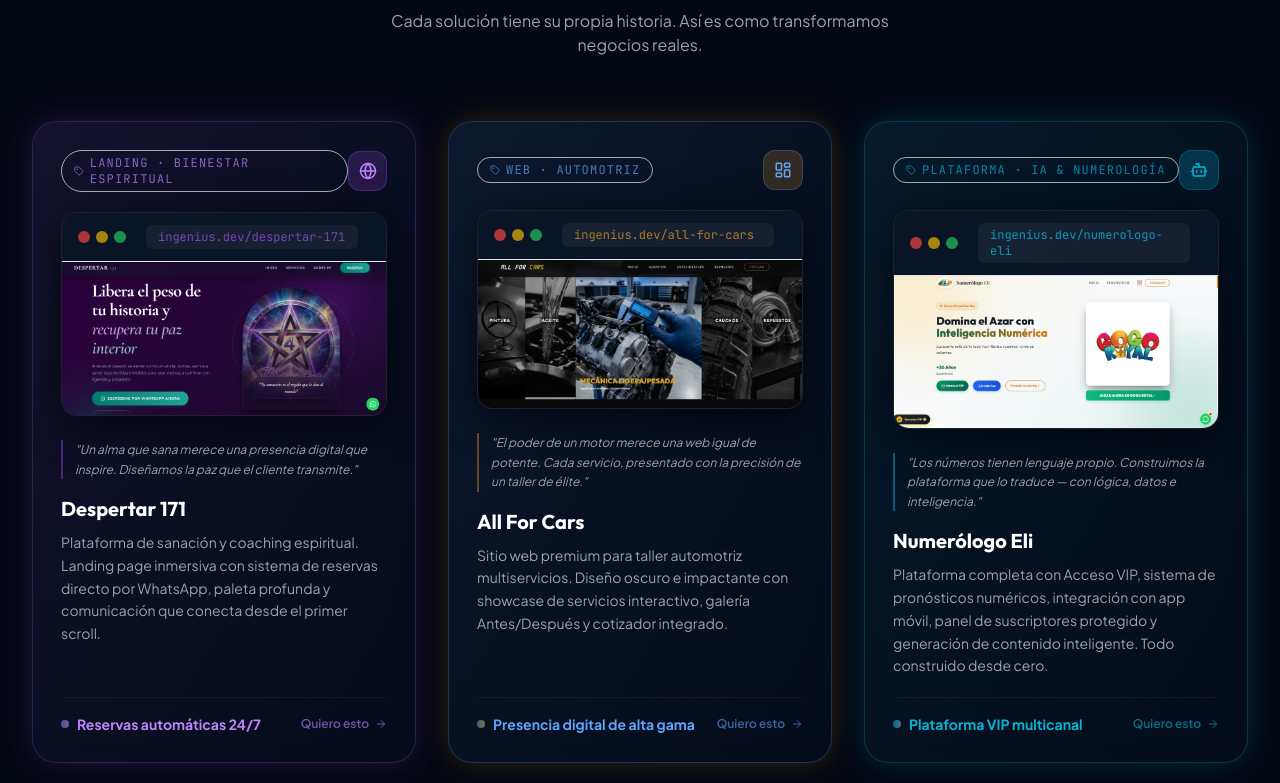
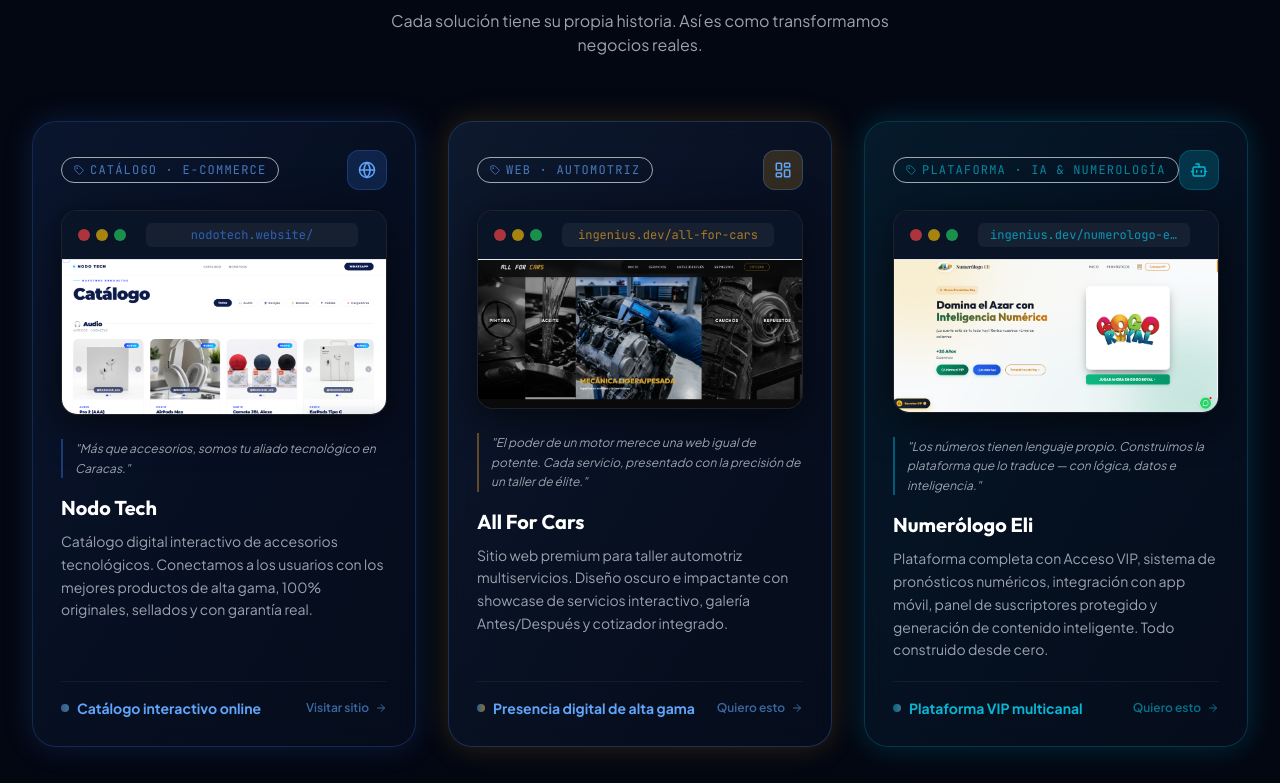
Before and after one commit to Saul1301/ingenius-sa, a React (Vite) app: page / in a window 1280 px wide. Shown: the part 5597-6380 px from the top of the page. Built offline with nearby package versions, Linux system fonts and the light colour scheme.

Commit message:
feat: replace Despertar 171 with Nodo Tech project card and dynamic external linking

```diff
--- a/src/components/PortfolioShowcase.jsx
+++ b/src/components/PortfolioShowcase.jsx
@@ -10,25 +10,26 @@ import Tilt from 'react-parallax-tilt';
 // ─────────────────────────────────────────────────────────────────────────────
 const projects = [
   {
-    id: 'despertar-171',
-    tag: 'Landing · Bienestar Espiritual',
-    title: 'Despertar 171',
-    soul: 'Un alma que sana merece una presencia digital que inspire. Diseñamos la paz que el cliente transmite.',
-    description: 'Plataforma de sanación y coaching espiritual. Landing page inmersiva con sistema de reservas directo por WhatsApp, paleta profunda y comunicación que conecta desde el primer scroll.',
-    result: 'Reservas automáticas 24/7',
-    resultColor: 'text-purple-400',
+    id: 'nodotech',
+    tag: 'Catálogo · E-commerce',
+    title: 'Nodo Tech',
+    soul: 'Más que accesorios, somos tu aliado tecnológico en Caracas.',
+    description: 'Catálogo digital interactivo de accesorios tecnológicos. Conectamos a los usuarios con los mejores productos de alta gama, 100% originales, sellados y con garantía real.',
+    result: 'Catálogo interactivo online',
+    resultColor: 'text-blue-400',
     icon: Globe,
-    iconColor: 'text-purple-400',
-    border: 'border-purple-500/25',
-    glow: 'rgba(168,85,247,0.18)',
-    glowHover: 'rgba(168,85,247,0.45)',
-    gradient: 'from-purple-500/15 via-purple-500/5 to-transparent',
-    dotGradient: 'from-purple-400 to-violet-300',
-    barColor: '#a855f7',
-    image: '/1.png',
-    imageAlt: 'Despertar 171 — Plataforma de Bienestar',
-    cards: ['bg-purple-500/20', 'bg-purple-500/10', 'bg-violet-500/10'],
+    iconColor: 'text-blue-400',
+    border: 'border-blue-500/25',
+    glow: 'rgba(59,130,246,0.18)',
+    glowHover: 'rgba(59,130,246,0.45)',
+    gradient: 'from-blue-500/15 via-blue-500/5 to-transparent',
+    dotGradient: 'from-blue-400 to-sky-300',
+    barColor: '#3b82f6',
+    image: '/nodotech.png',
+    imageAlt: 'Nodo Tech — Catálogo de Accesorios de Tecnología',
+    cards: ['bg-blue-500/20', 'bg-blue-500/10', 'bg-sky-500/10'],
     lines: [],
+    url: 'https://nodotech.website/',
   },
   {
     id: 'all-for-cars',
@@ -118,9 +119,9 @@ function BrowserMockup({ project }) {
           <div className="w-3 h-3 rounded-full bg-yellow-500/70" />
           <div className="w-3 h-3 rounded-full bg-green-500/70" />
         </div>
-        <div className="flex-1 mx-3 px-3 py-1 rounded-md text-xs font-mono"
+        <div className="flex-1 mx-3 px-3 py-1 rounded-md text-xs font-mono text-center truncate"
           style={{ background: 'rgba(255,255,255,0.05)', color: project.barColor + 'AA' }}>
-          ingenius.dev/{project.id}
+          {project.url ? project.url.replace('https://', '') : `ingenius.dev/${project.id}`}
         </div>
       </div>
       {/* Content: real image or simulated */}
@@ -220,6 +221,17 @@ function ProjectCard({ project, index }) {
             <div className={`w-2 h-2 rounded-full bg-gradient-to-r ${project.dotGradient} animate-pulse`} />
             {project.result}
           </div>
+          {project.url ? (
+            <motion.a
+              whileHover={{ x: 4 }}
+              href={project.url}
+              target="_blank"
+              rel="noopener noreferrer"
+              className={`flex items-center gap-1.5 text-xs ${project.iconColor} hover:opacity-100 opacity-60 transition-opacity font-semibold`}
+            >
+              Visitar sitio <ArrowRight size={12} />
+            </motion.a>
+          ) : (
             <motion.button
               whileHover={{ x: 4 }}
               onClick={() => document.querySelector('#contact')?.scrollIntoView({ behavior: 'smooth' })}
@@ -227,6 +239,7 @@ function ProjectCard({ project, index }) {
             >
               Quiero esto <ArrowRight size={12} />
             </motion.button>
+          )}
         </div>
       </div>
       </div>
```
Also changed, not shown: public/nodotech.png (added). Lines whose indentation alone changed are shown as unchanged.
